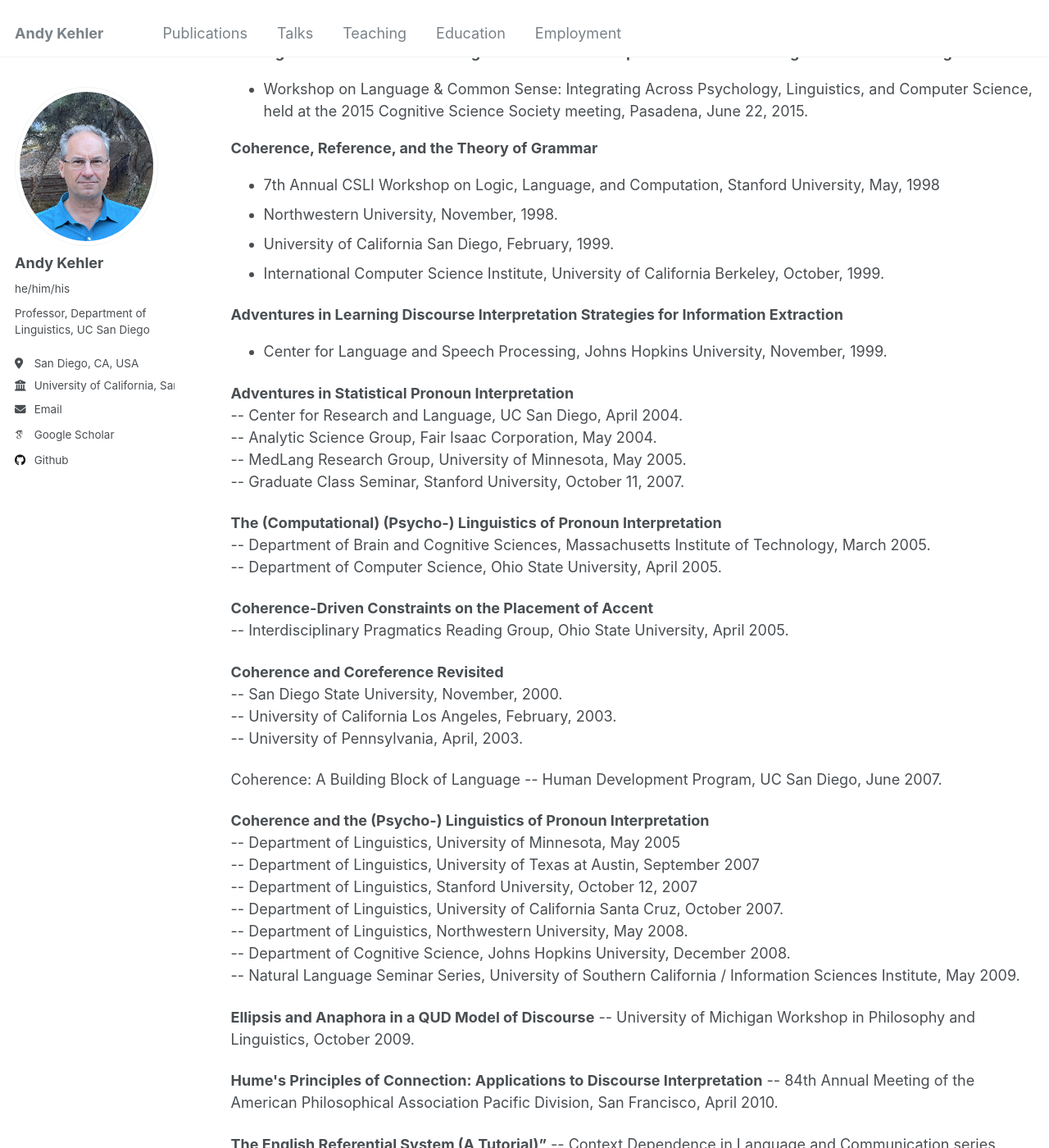
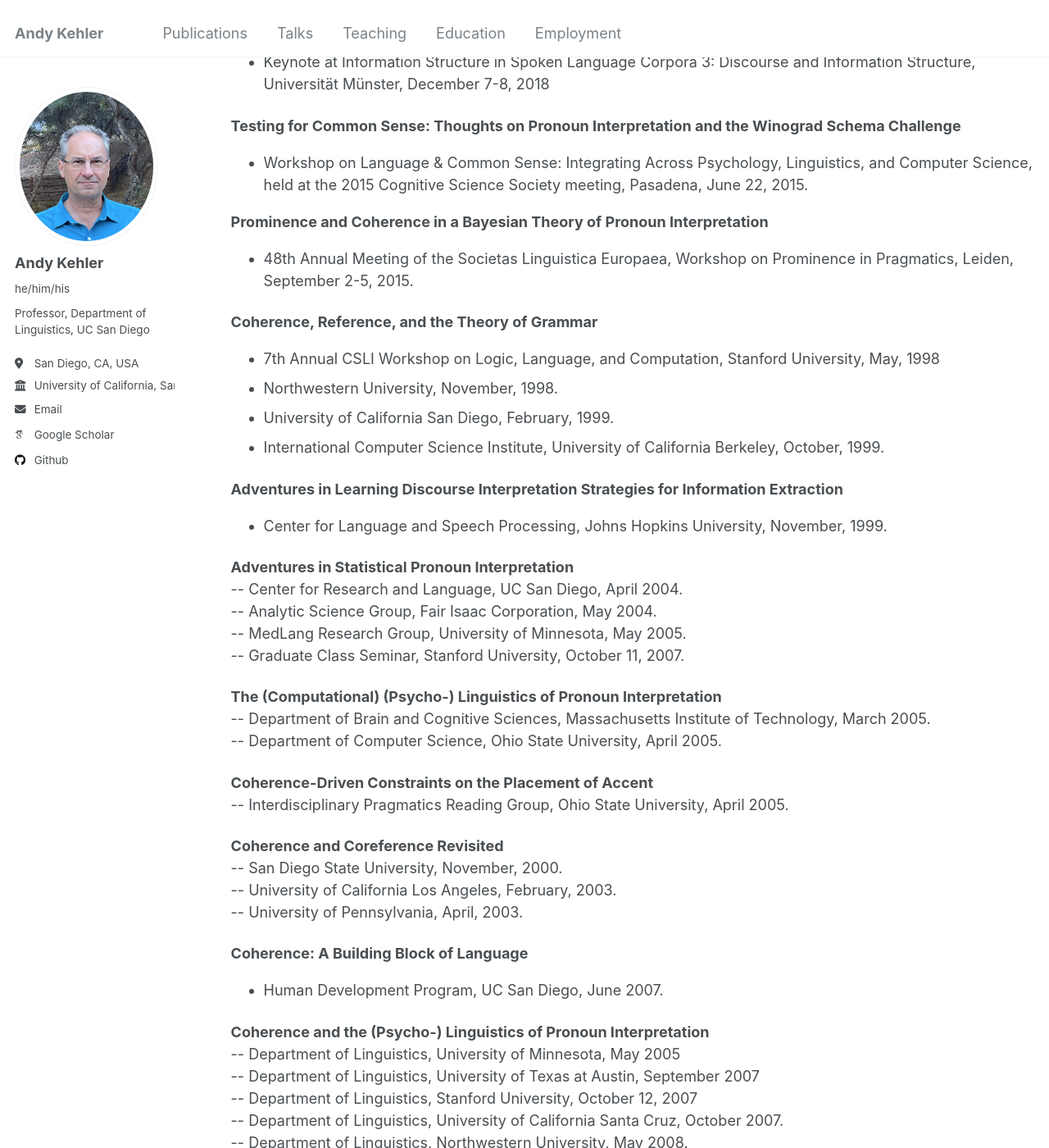
Before and after one commit to akehler/akehler.github.io, a Jekyll site: the page built from _pages/talks.html, in a window 1280 px wide and 1400 px high, scrolled down 1326 px. Shown: the whole window at 82% size. Built offline with Jekyll 4.4.1, drawn with Linux system fonts in a browser that asks for light colours; some web fonts are replaced; some of the changed text lies outside the part shown.

Commit message:
Update talks.html

```diff
--- a/_pages/talks.html
+++ b/_pages/talks.html
@@ -61,6 +61,10 @@ Keynote at Joint SEMdial and SIGdial Meeting on Discourse and Dialog, Saarbrück
 <p></p>
 <strong>Opportunities and Challenges for a Referential Theory of VP-Ellipsis</strong>
 <br>
+<ul>
+<li>Keynote at Workshop on Experimental and Corpus-based Approaches to Ellipsis, 2017 LSA Institute, University of Kentucky, July 29, 2017.
+</li>
+</ul>
 
 <strong>A Bayesian Model of Pronoun Production and Interpretation</strong>
 <br>
@@ -83,6 +87,16 @@ Testing for Common Sense: Thoughts on Pronoun Interpretation and the Winograd Sc
 Workshop on Language & Common Sense: Integrating Across Psychology, Linguistics, and Computer Science, held at the 2015 Cognitive Science Society meeting, Pasadena, June 22, 2015.
 </li>
 </ul>
+
+<strong>Prominence and Coherence in a Bayesian Theory of Pronoun Interpretation</strong>
+<br>
+<ul>
+        <li>
+48th Annual Meeting of the Societas Linguistica Europaea, Workshop on Prominence in Pragmatics, Leiden, September 2-5, 2015.
+        </li>
+</ul>
+
+<p></p>
 
 <strong>Coherence, Reference, and the Theory of Grammar</strong>
 <br>
@@ -134,9 +148,13 @@ Center for Language and Speech Processing, Johns Hopkins University, November, 1
 <br>
 -- University of Pennsylvania, April, 2003.
 <p></p>
-Coherence: A Building Block of Language</strong>
--- Human Development Program, UC San Diego, June 2007.
-<p></p>
+<strong>Coherence: A Building Block of Language</strong>
+<ul>
+<li>Human Development Program, UC San Diego, June 2007.
+</li>
+</ul>
+
+        <p></p>
 <strong>Coherence and the (Psycho-) Linguistics of Pronoun Interpretation</strong>
 <br>
 -- Department of Linguistics, University of Minnesota, May 2005
@@ -203,7 +221,3 @@ Coherence: A Building Block of Language</strong>
 <br>
 -- Two-day lecture, Universite Paris Diderot, March, 2015.
 <p></p>
-<strong>Prominence and Coherence in a Bayesian Theory of Pronoun Interpretation</strong>
-<br>
--- 48th Annual Meeting of the Societas Linguistica Europaea, Workshop on Prominence in Pragmatics, Leiden, September 2-5, 2015.
-<p></p>
```
